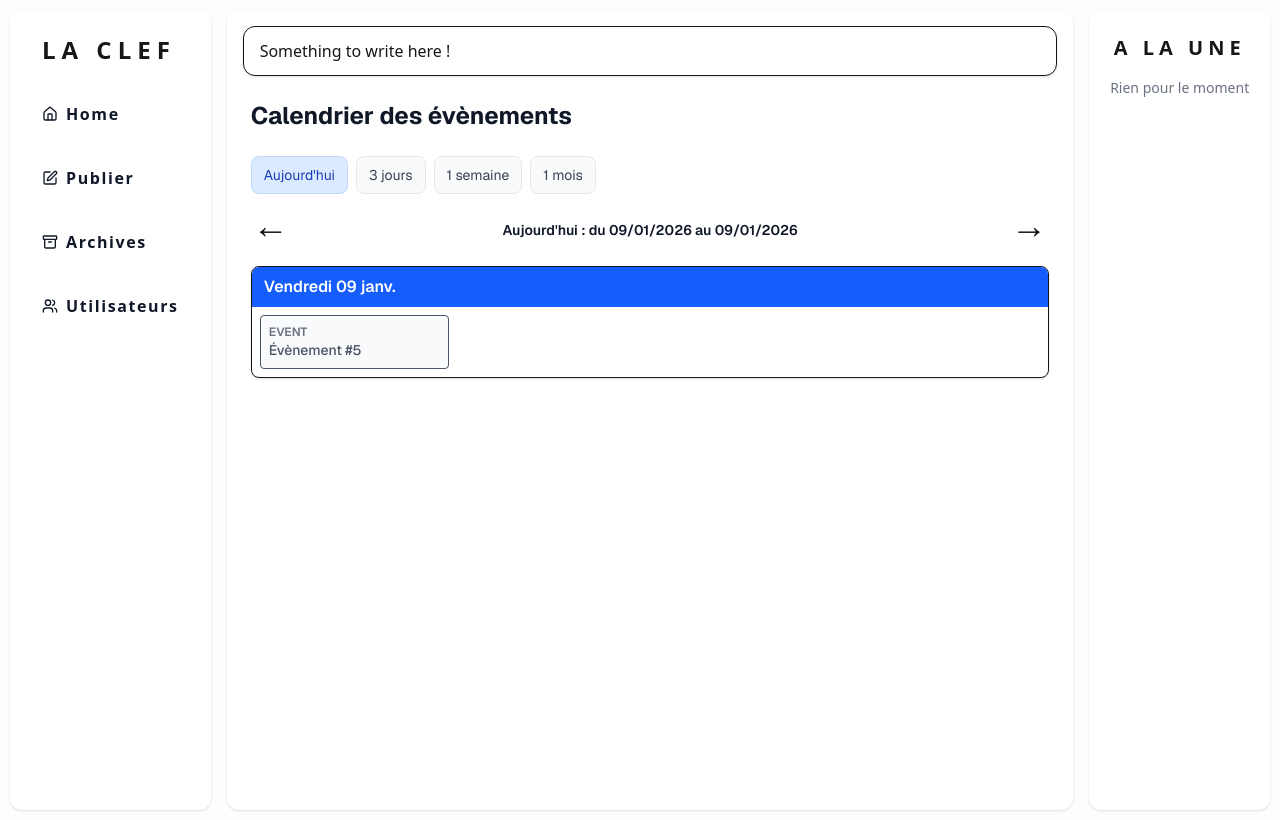
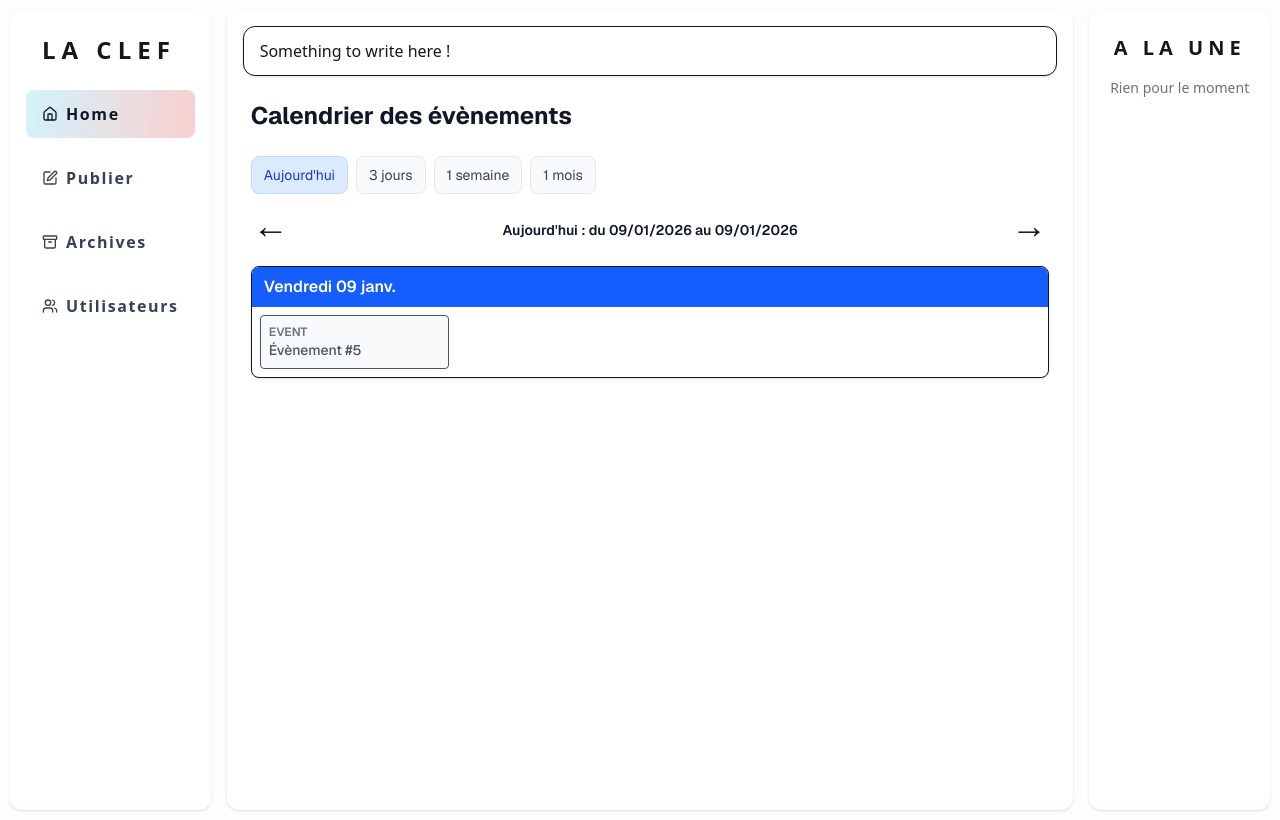
Before and after one commit to thefx3/laclef-news, a Next.js app: page / in a window 1280 px wide. Built offline with nearby package versions, Linux system fonts and the light colour scheme.

Commit message:
Active navbar

```diff
--- a/app/layout.tsx
+++ b/app/layout.tsx
@@ -2,9 +2,9 @@ import type { Metadata } from "next";
 import { Geist, Geist_Mono } from "next/font/google";
 import "./globals.css";
 import Link from "next/link";
-import { Home, PenSquare, Archive, Users } from "lucide-react";
 import { mockPosts } from "@/lib/mockPosts";
 import { FeaturedSidebar } from "@/components/FeaturedSidebar";
+import { HeaderNav } from "@/components/HeaderNav";
 
 const geistSans = Geist({
   variable: "--font-geist-sans",
@@ -40,14 +40,14 @@ export const metadata: Metadata = {
 export default function RootLayout({ children, }: Readonly<{ children: React.ReactNode; }>) {
 
   const navLinkClass =
-  "font-bold text-md tracking-widest text-gray-700 px-4 py-3 rounded-lg transition-colors hover:text-gray-900 hover:bg-[linear-gradient(100deg,_#D2F3FC,_#FACFCE)] text-gray-900 active:bg-[linear-gradient(100deg,_#D2F3FC,_#FACFCE)]";
+    "font-bold text-md tracking-widest px-4 py-3 rounded-lg transition-colors hover:text-gray-900 hover:bg-[linear-gradient(100deg,_#D2F3FC,_#FACFCE)]";
 
   const links = [
-    { href: "/", label: "Home", Icon: Home },
-    { href: "/posts", label: "Publier", Icon: PenSquare },
-    { href: "/archives", label: "Archives", Icon: Archive },
-    { href: "/users", label: "Utilisateurs", Icon: Users },
-  ];
+    { href: "/", label: "Home", icon: "home" },
+    { href: "/posts", label: "Publier", icon: "pen" },
+    { href: "/archives", label: "Archives", icon: "archive" },
+    { href: "/users", label: "Utilisateurs", icon: "users" },
+  ] as const;
 
   const featured = isActiveFeatured(new Date());
 
@@ -62,18 +62,11 @@ export default function RootLayout({ children, }: Readonly<{ children: React.Rea
                 La CLEF
             </Link>
 
-            <nav className="flex flex-col gap-4">
-            {links.map(link => (
-              <Link
-                key={link.href}
-                href={link.href}
-                className={`${navLinkClass} inline-flex items-center gap-2`}
-              >
-                <link.Icon className="h-4 w-4" aria-hidden="true" />
-                {link.label}
-              </Link>
-            ))}
-            </nav>
+            <HeaderNav
+              links={links}
+              className="flex flex-col gap-4"
+              linkBaseClass={navLinkClass}
+            />
 
           </header>
 
--- /dev/null
+++ b/components/HeaderNav.tsx
@@ -0,0 +1,57 @@
+"use client";
+
+import Link from "next/link";
+import { usePathname } from "next/navigation";
+import { Home, PenSquare, Archive, Users } from "lucide-react";
+
+type LinkItem = {
+  href: string;
+  label: string;
+  icon: "home" | "pen" | "archive" | "users";
+};
+
+type Props = {
+  links: LinkItem[];
+  className?: string;
+  linkBaseClass: string;
+};
+
+export function HeaderNav({ links, className, linkBaseClass }: Props) {
+  const pathname = usePathname();
+
+  const activeClass =
+    "bg-[linear-gradient(100deg,_#D2F3FC,_#FACFCE)] text-gray-900";
+
+  const iconMap = {
+    home: Home,
+    pen: PenSquare,
+    archive: Archive,
+    users: Users,
+  };
+
+  return (
+    <nav className={className}>
+      {links.map((link) => {
+        const isActive =
+          link.href === "/"
+            ? pathname === "/"
+            : pathname?.startsWith(link.href);
+
+        const Icon = iconMap[link.icon];
+        return (
+          <Link
+            key={link.href}
+            href={link.href}
+            className={`${linkBaseClass} ${
+              isActive ? activeClass : "text-gray-700"
+            } inline-flex items-center gap-2`}
+            aria-current={isActive ? "page" : undefined}
+          >
+            <Icon className="h-4 w-4" aria-hidden />
+            {link.label}
+          </Link>
+        );
+      })}
+    </nav>
+  );
+}
--- a/lib/postStore.ts
+++ b/lib/postStore.ts
@@ -21,19 +21,19 @@ function revive(posts: unknown[]): Post[] {
 
 function loadInitial(): Post[] {
   if (cache) return cache;
-  if (typeof window !== "undefined") {
-    const raw = window.localStorage.getItem(STORAGE_KEY);
-    if (raw) {
-      try {
-        cache = revive(JSON.parse(raw));
-        return cache;
-      } catch {
-        // ignore parse errors and fall back to mocks
-      }
-    }
-  }
   cache = sortByCreatedDesc(mockPosts);
   return cache;
+}
+
+function readFromStorage(): Post[] | null {
+  if (typeof window === "undefined") return null;
+  const raw = window.localStorage.getItem(STORAGE_KEY);
+  if (!raw) return null;
+  try {
+    return revive(JSON.parse(raw));
+  } catch {
+    return null;
+  }
 }
 
 function persist(posts: Post[]) {
@@ -48,6 +48,11 @@ export function usePostStore() {
   const [posts, setPosts] = useState<Post[]>(() => loadInitial());
 
   useEffect(() => {
+    const stored = readFromStorage();
+    if (stored) {
+      persist(stored);
+    }
+
     const listener = (next: Post[]) => setPosts(next);
     subscribers.add(listener);
     return () => subscribers.delete(listener);
```
